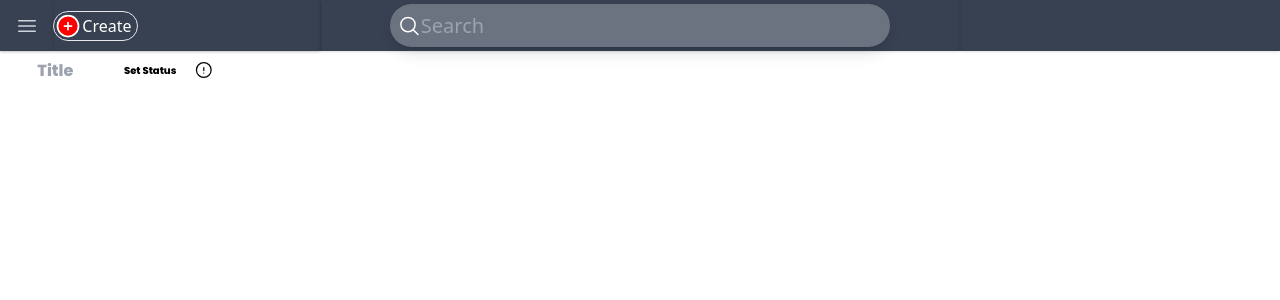
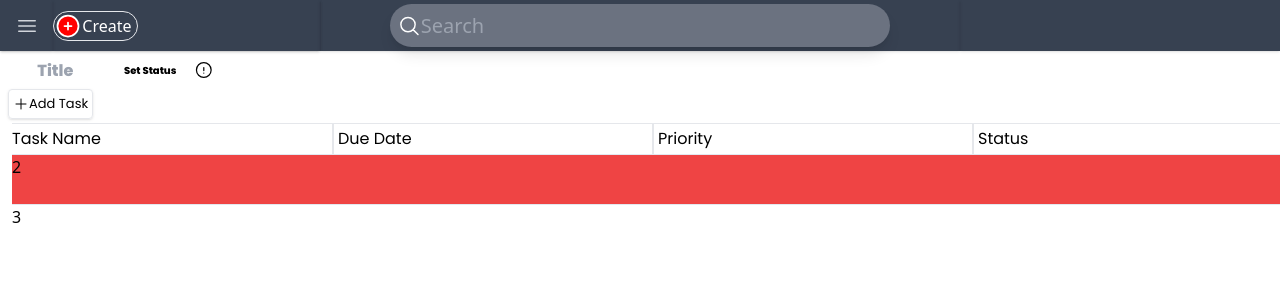
Before and after one commit to Sczeam/ToDoList, a React (Vite) app in the folder ToDoWebapp/: page / in a window 1280 px wide. Shown: the top 300 px of the page. Built offline with nearby package versions, Linux system fonts and the light colour scheme.

Commit message:
layout for heading row of to do list table

```diff
--- a/ToDoWebapp/src/components/ToDoList.tsx
+++ b/ToDoWebapp/src/components/ToDoList.tsx
@@ -10,7 +10,7 @@ export const ToDoList: React.FC = () => {
       viewBox="0 0 24 24"
       stroke-width="1.5"
       stroke="currentColor"
-      class="size-6"
+      className="size-6"
     >
       <path
         stroke-linecap="round"
@@ -102,8 +102,43 @@ export const ToDoList: React.FC = () => {
         </div>
       </div>
       {/*<div className="mt-1 h-[30px] w-full bg-pink-500"></div>*/}
-      <div className="h-[100px] w-full"></div>
-      <div className="h-[100px] w-full "></div>
+      <div className="p-1 h-[30px] flex items-center w-full col-span-2">
+        <button className="flex flex-inline justify-center items-center ml-1 rounded border shadow font-poppins p-1 text-[13px]">
+          <svg
+            xmlns="http://www.w3.org/2000/svg"
+            fill="none"
+            viewBox="0 0 24 24"
+            stroke-width="1.5"
+            stroke="currentColor"
+            className="size-4"
+          >
+            <path
+              stroke-linecap="round"
+              stroke-linejoin="round"
+              d="M12 4.5v15m7.5-7.5h-15"
+            />
+          </svg>
+          Add Task
+        </button>
+      </div>
+      <div className="ml-3 border-t-[1px] min-h-[30px] w-full col-span-2 divide-y divide-slate-200">
+        <div className="h-[30px] w-full grid grid-cols-12 divide-x-2">
+          <div className="col-span-3 font-poppins flex items-center">
+            Task Name
+          </div>
+          <div className="hidden sm:flex col-span-3 font-poppins items-center pl-1">
+            Due Date
+          </div>
+          <div className="hidden sm:flex col-span-3 font-poppins  items-center pl-1">
+            Priority
+          </div>
+          <div className="hidden sm:flex col-span-3 font-poppins  items-center pl-1">
+            Status
+          </div>
+        </div>
+        <div className="bg-red-500 col-span-12 h-[50px]">2</div>
+        <div>3</div>
+      </div>
       <div className="h-[100px] w-full "></div>
     </>
   );
```
